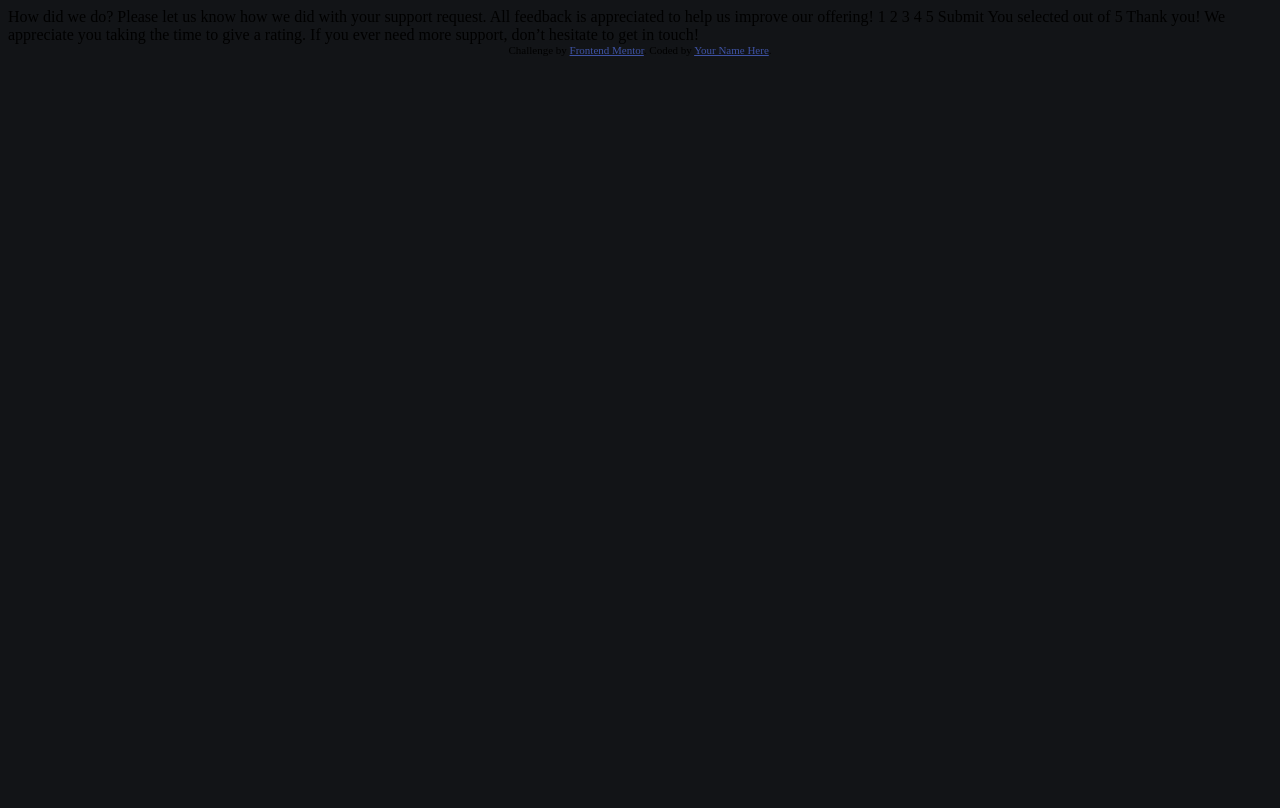
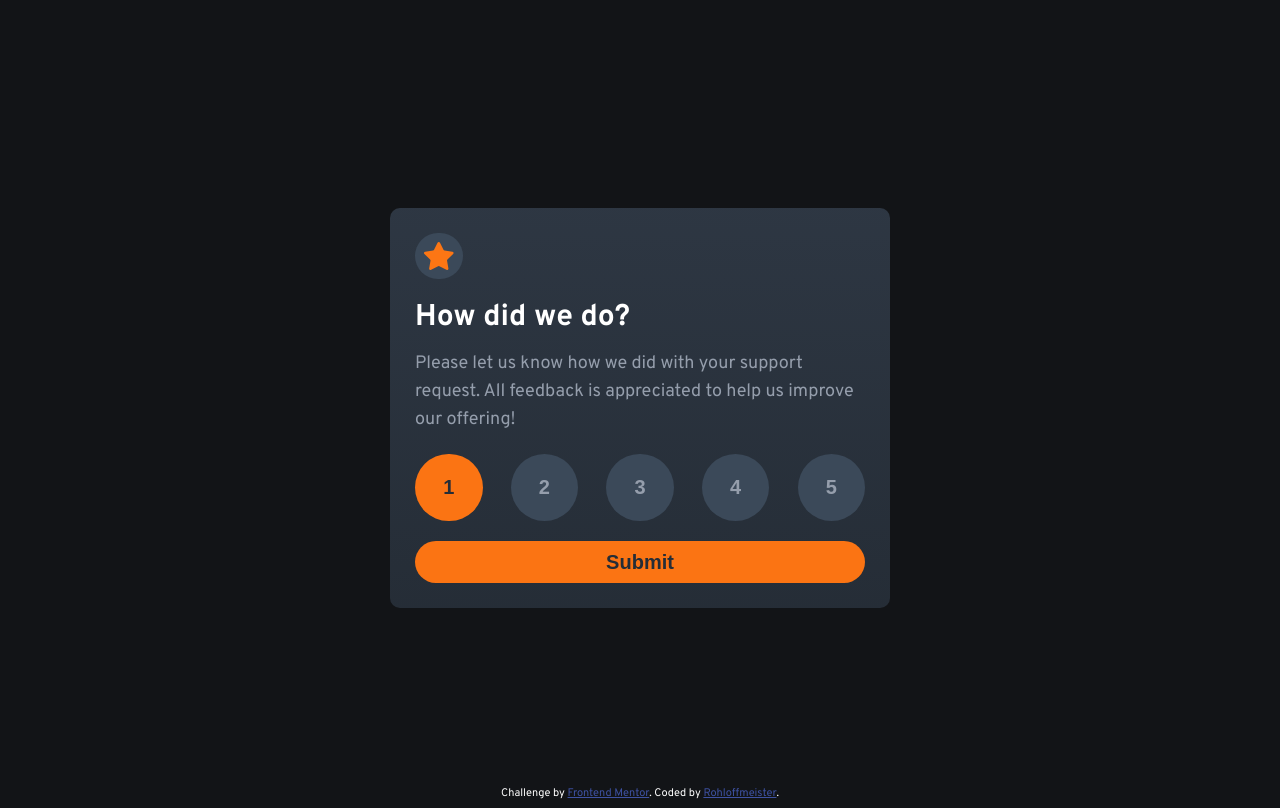
Before and after one commit to Rohloffmeister/interactive-rating-component-main, a plain HTML site: page index.html in a window 1280 px wide. Drawn offline with Linux system fonts and the light colour scheme.

Commit message:
added full function

```diff
--- a/index.html
+++ b/index.html
@@ -5,44 +5,64 @@
   <meta name="viewport" content="width=device-width, initial-scale=1.0"> <!-- displays site properly based on user's device -->
   <link rel="stylesheet" href="./style.css">
   <link rel="icon" type="image/png" sizes="32x32" href="./images/favicon-32x32.png">
+  <script src="script.js" defer></script>
 
   <title>Frontend Mentor | Interactive rating component</title>
 
   <!-- Feel free to remove these styles or customise in your own stylesheet 👍 -->
   <style>
-    .attribution { font-size: 11px; text-align: center; }
+    .attribution { font-size: 11px; text-align: center; position:absolute;bottom: 0}
     .attribution a { color: hsl(228, 45%, 44%); }
   </style>
 </head>
 <body>
+  <main>
+  <!-- Rating state start -->
+   <section id="rating-section" class="rating">
+    <div class="top">
+    <img alt="star" src="images/icon-star.svg" class="star">
+    </div>
+    <div class="text-main">
+    <div class="text-L">How did we do?</div>
 
-  <!-- Rating state start -->
-  How did we do?
-
-  Please let us know how we did with your support request. All feedback is appreciated
-  to help us improve our offering!
-
-  1 2 3 4 5
-
+  <div class="text-M color-gray">Please let us know how we did with your support request. All feedback is appreciated
+  to help us improve our offering!</div>
+    </div>
+  <div id="rating-buttons" class="rating-buttons">
+   <button rating="1" class="active">1</button>
+   <button rating="2">2</button>
+   <button rating="3">3</button>
+   <button rating="4">4</button>
+   <button rating="5">5</button>
+  </div>
+  <button id="rating-submit-button" class="submit" type="submit">
   Submit
+  </button>
 
   <!-- Rating state end -->
+   </section>
 
   <!-- Thank you state start -->
-
-  You selected <!-- Add rating here --> out of 5
-
+   <section id="thank-you-section" class="thank-you hidden">
+    <img alt="thank you illustration" src="images/illustration-thank-you.svg" class="thank-you-ill">
+    <div class="selected-text">
+  You selected <a id="out-of"></a> out of 5
+    </div>
+<div class="text-L">
   Thank you!
-
+</div>
+<div class="text-M color-gray">
   We appreciate you taking the time to give a rating. If you ever need more support,
   don’t hesitate to get in touch!
+</div>
 
   <!-- Thank you state end -->
-
+   </section>
+  </main>
 
   <div class="attribution">
     Challenge by <a href="https://www.frontendmentor.io?ref=challenge" target="_blank">Frontend Mentor</a>.
-    Coded by <a href="#">Your Name Here</a>.
+    Coded by <a href="#">Rohloffmeister</a>.
   </div>
 </body>
 </html>
--- /dev/null
+++ b/script.js
@@ -0,0 +1,36 @@
+rating_buttons = document.getElementById("rating-buttons").getElementsByTagName("button");
+submit_button = document.getElementById("rating-submit-button");
+rating_section = document.getElementById("rating-section");
+thank_you_section = document.getElementById("thank-you-section");
+selected_rating_value_container = document.getElementById("out-of");
+
+let selected_rating_value = null
+
+
+for (let button of rating_buttons){
+    button.addEventListener("click",function(event){
+        change_rating(event);
+    })
+}
+
+submit_button.addEventListener("click",function(event){
+    submit_rating()
+})
+
+
+function change_rating(event){
+    selected_rating = event.currentTarget;
+    for(let button of rating_buttons){
+    console.log(button)
+    button.classList.remove("active")
+    }
+    selected_rating.classList.add("active")
+    selected_rating_value = selected_rating.getAttribute("rating");
+    console.log(selected_rating_value)
+}
+
+function submit_rating(){
+    selected_rating_value_container.innerText = selected_rating_value
+    rating_section.classList.add("hidden");
+    thank_you_section.classList.remove("hidden");
+}
--- a/style.css
+++ b/style.css
@@ -1,3 +1,5 @@
+@import url('https://fonts.googleapis.com/css2?family=Overpass:ital,wght@0,100..900;1,100..900&display=swap');
+
 :root {
   --orange: hsl(25, 97%, 53%);
   --white: hsl(0, 0%, 100%);
@@ -5,7 +7,134 @@
   --dark-blue: hsl(213, 19%, 18%);
   --very-dark-blue: hsl(216, 12%, 8%);
 }
+html{
+  height: 100%;
+}
 
 body {
   background-color: var(--very-dark-blue);
+  display: flex;
+  flex-direction: column;
+  justify-content: center;
+  align-items: center;
+  color: white;
+  font-family: "Overpass";
+  height: 100%;
 }
+
+main{
+  display: flex;
+  flex-direction: column;
+  justify-content: space-between;
+  align-items: center;
+  height: clamp(400px,50%,450px);
+  width: clamp(300px,90%,500px);
+  border-radius: 10px;
+  background: linear-gradient(hsl(214, 19%, 22%), var(--dark-blue));
+}
+.rating{
+  height: 100%;
+  margin: 5%;
+  display: flex;
+  flex-direction: column;
+  justify-content: space-between;
+  align-items: flex-start;
+}
+.hidden{
+  display: none !important;
+}
+.star{
+overflow:visible;
+padding: 2%;
+width: 8%;
+max-width: 30px;
+border-radius: 50px;
+background-color: hsl(211, 20%, 29%);
+}
+
+.top{
+width: 100%;
+display: flex;
+
+}
+.text-L{
+  font-size: 30px;
+  font-weight: 700;
+}
+.text-M{
+  font-size: 18px;
+  font-weight: 400;
+  line-height: 28px;
+}
+
+.color-gray{
+  color:var(--light-grey)
+}
+.text-main .text-L{
+  margin-bottom:3%;
+}
+
+.rating-buttons{
+  width: 100%;
+  display: flex;
+  justify-content: space-between;
+
+}
+.rating-buttons button{
+  width: 15%;
+  aspect-ratio: 1/1;
+  border-radius: 100%;
+  border:none;
+  font-size: 20px;
+  font-weight: 600;
+  color: var(--light-grey);
+  background-color: hsl(211, 20%, 29%);
+}
+
+.rating-buttons button:hover:not(.active){
+  background-color: white;
+  color: var(--dark-blue);
+}
+.rating-buttons .active{
+  background-color: var(--orange);
+  color: var(--dark-blue);
+}
+
+.submit{
+  width: 100%;
+  height: 12%;
+  border:none;
+  border-radius: 30px;
+  background-color: var(--orange);
+  font-size: 20px;
+  font-weight: 600;
+  color: var(--dark-blue);
+
+}
+
+
+.submit:hover{
+  background-color: white;
+}
+
+
+.thank-you{
+  display: flex;
+  flex-direction: column;
+  justify-content: space-around;
+  align-items: center;
+  height: 100%;
+  margin: 5%;
+  text-align: center;
+}
+
+.thank-you-ill{
+  width: 50%;
+}
+
+.selected-text{
+  background-color: #36465c;
+  padding: 10px 20px;
+  border-radius: 20px;
+  color: orange;
+}
```
